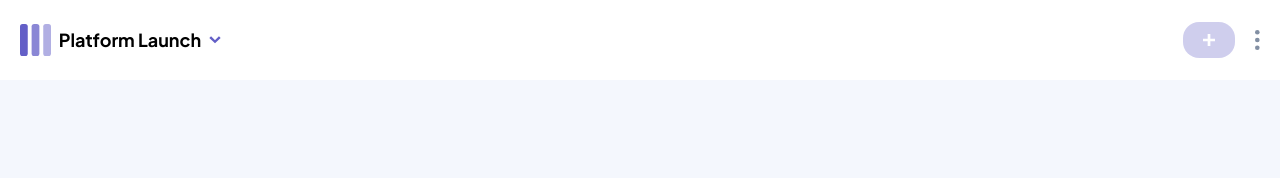
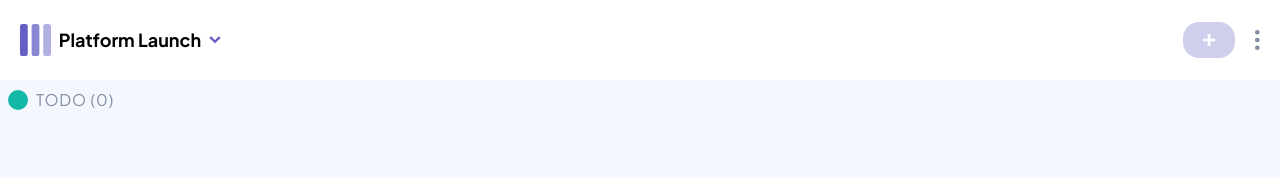
Before and after one commit to danielgen01/kanbanboard-frontend, a React (Vite) app: page / in a window 1280 px wide. Shown: the top 178 px of the page. Built offline with nearby package versions, Linux system fonts and the light colour scheme.

Commit message:
add grid columns

```diff
--- a/src/components/Board.tsx
+++ b/src/components/Board.tsx
@@ -1,12 +1,19 @@
 import React from "react"
-
 
 const Board = () => {
   return (
-    <main className="dark:bg-dark-black bg-dark-white min-h-screen">
-
-
-
+    <main className="dark:bg-dark-black bg-dark-white min-h-screen  py-2 px-2">
+      <div className="columns grid-cols-2 grid overflow-x-scroll">
+        {/* First grid item */}
+        <div className="grid-item-1 flex flex-col gap-4">
+          <div className="headline flex items-center gap-2">
+            <div className="h-5 w-5 rounded-full bg-teal-500"></div>
+            <h1 className="text-medium-gray -tracking-tighter text-md uppercase">
+              Todo (0){" "}
+            </h1>
+          </div>
+        </div>
+      </div>
 
       {/* Render if no boxes here */}
       {/* <EmptyBoardContent   addicon={addicon}  /> */}
```
Also changed, not shown: src/App.tsx (+10 -12 lines).
